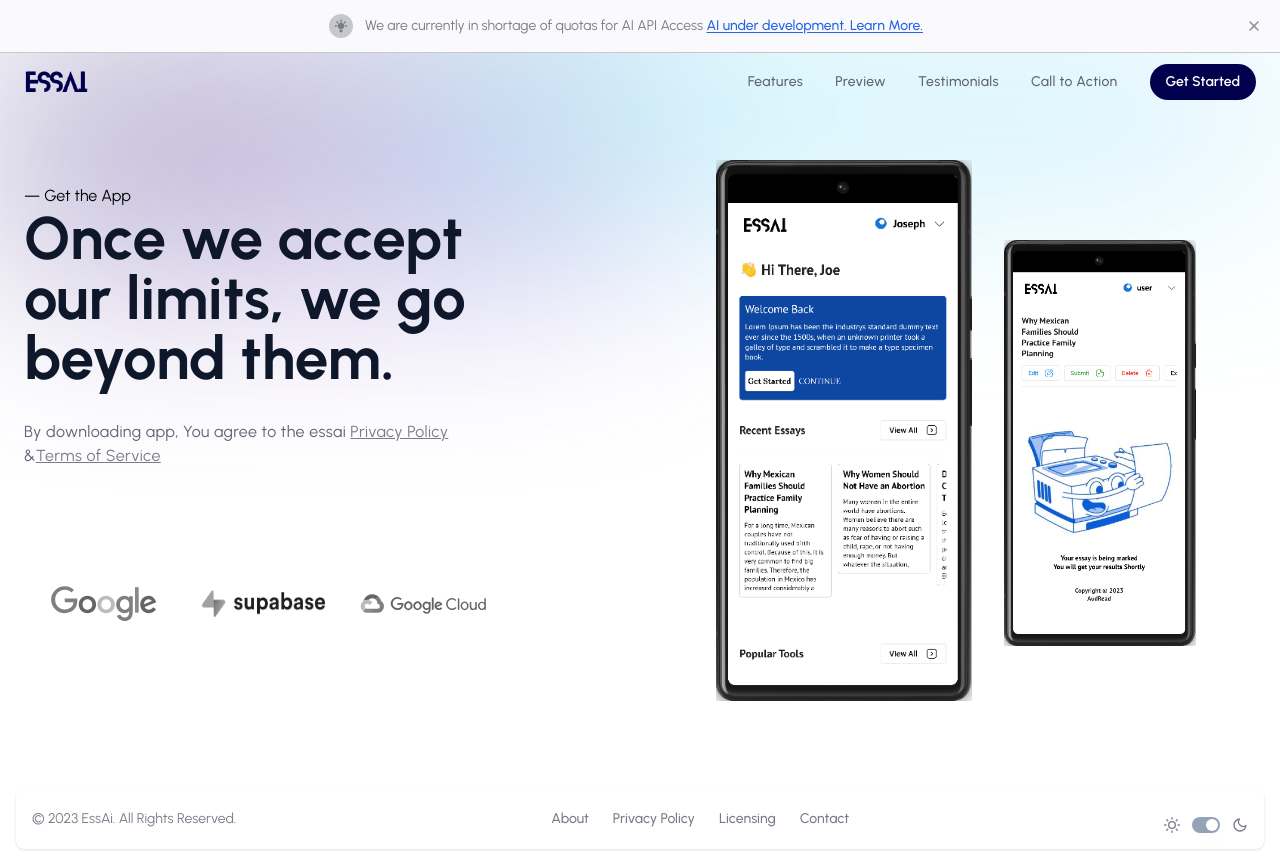
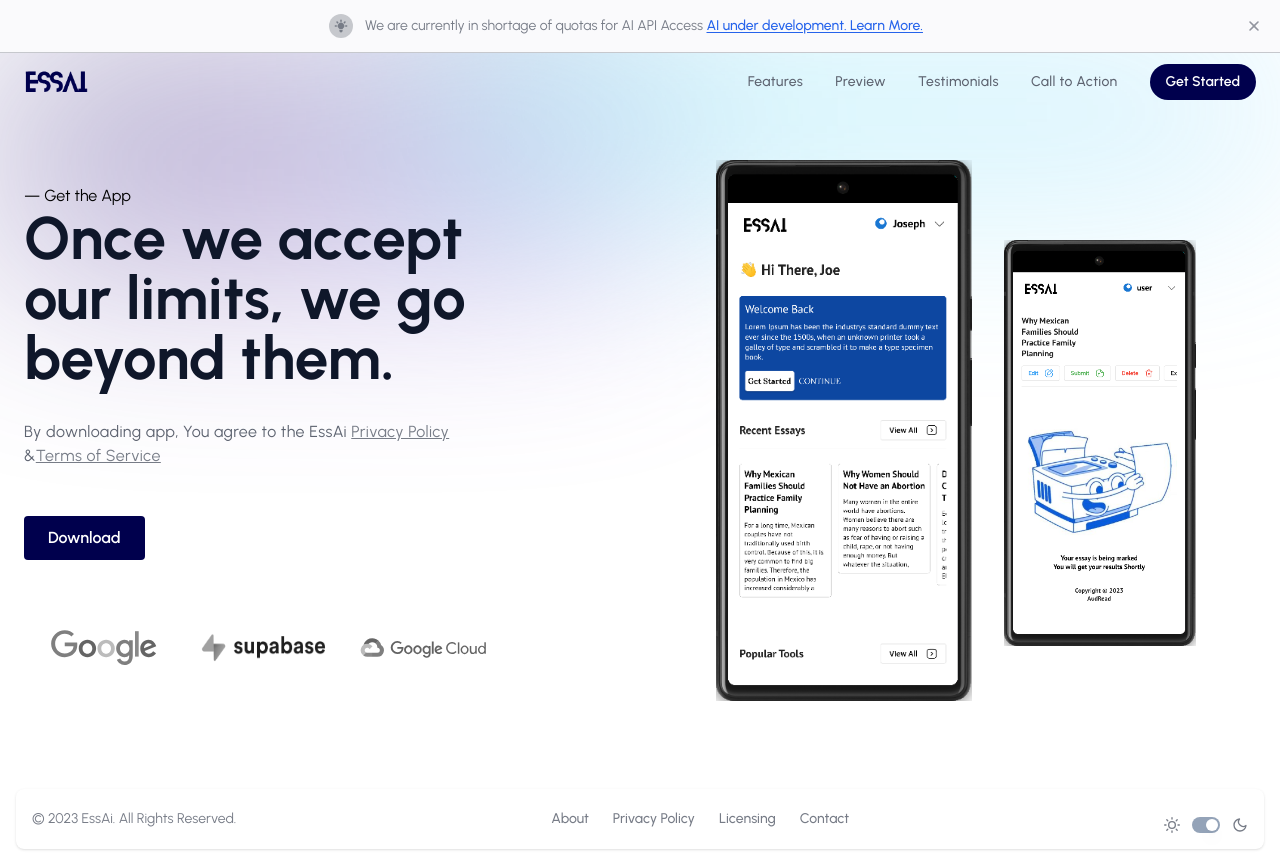
Before and after one commit to Ess-ai/essai, a React (Vite) app: page /download/android in a window 1280 px wide. Built offline with nearby package versions, Linux system fonts and the light colour scheme.

Commit message:
download button

```diff
--- a/src/pages/AndroidApk.tsx
+++ b/src/pages/AndroidApk.tsx
@@ -19,13 +19,17 @@
                                 Once we accept our limits, we go beyond them.
                                 </h1>
                             </div>
-                            <p className="pt-8 font-normal tracking-wide text-gray-600"> By downloading app, You agree to the essai <></>
+                            <p className="pt-8 font-normal tracking-wide text-gray-600"> By downloading app, You agree to the EssAi <></>
                                 <a href="#" className="text-gray-500 underline">
                                     Privacy Policy
                                 </a> &amp;
                                 <a href="#" className="text-gray-500 underline">Terms of Service</a>
                             </p>
                             <div className="flex items-center gap-4 pt-12">
+                                <button className="relative flex h-11 w-full items-center justify-center px-6 before:absolute before:inset-0 before:rounded before:bg-primary before:transition before:duration-300 hover:before:scale-105 active:duration-75 active:before:scale-95 sm:w-max">
+                                    <i className='fa fa-download'></i>
+                                    <span className='relative text-base font-semibold text-white'>Download</span>
+                                </button>
                             </div>
                             <div className="mt-12 grid grid-cols-3">
                                 <div className="p-4 flex grayscale transition duration-200 hover:grayscale-0">
```
